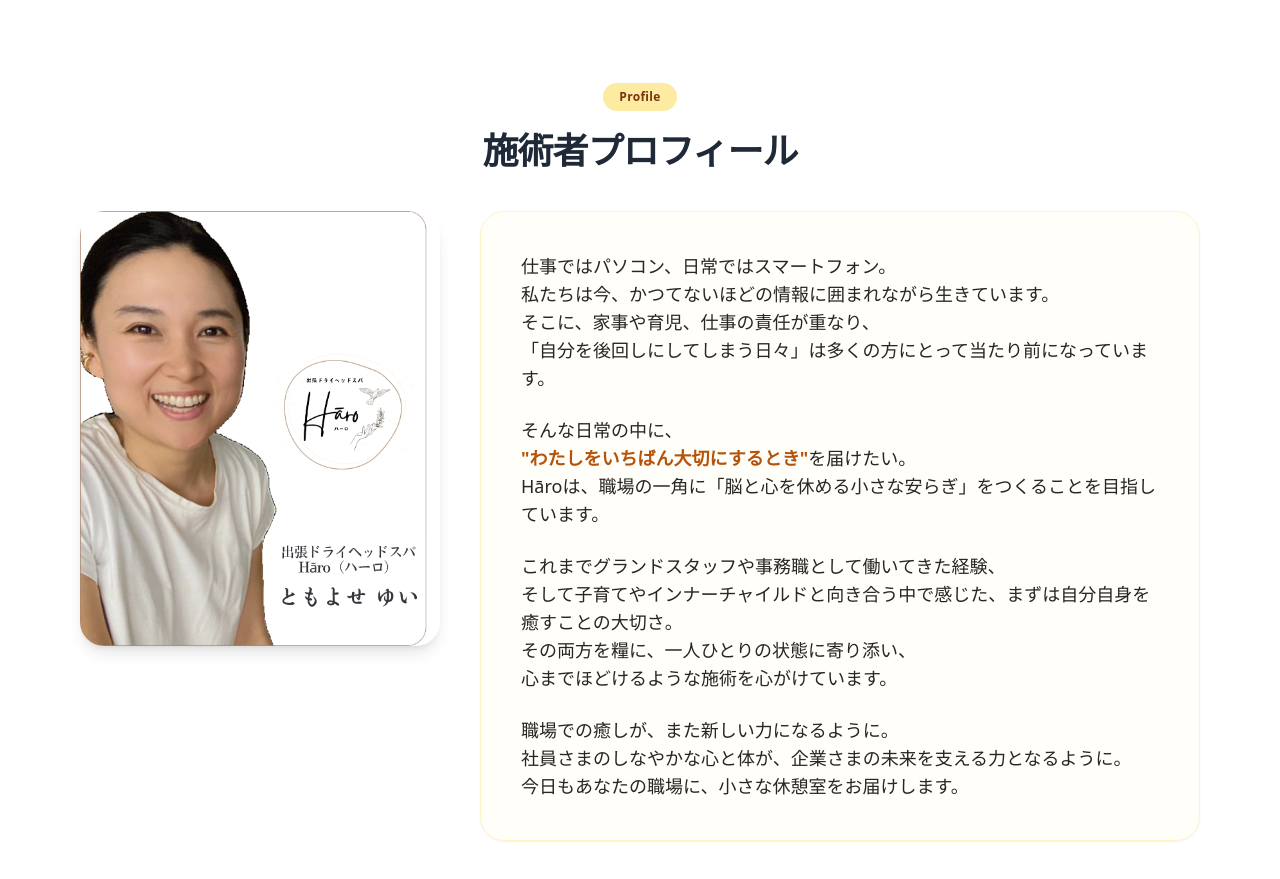
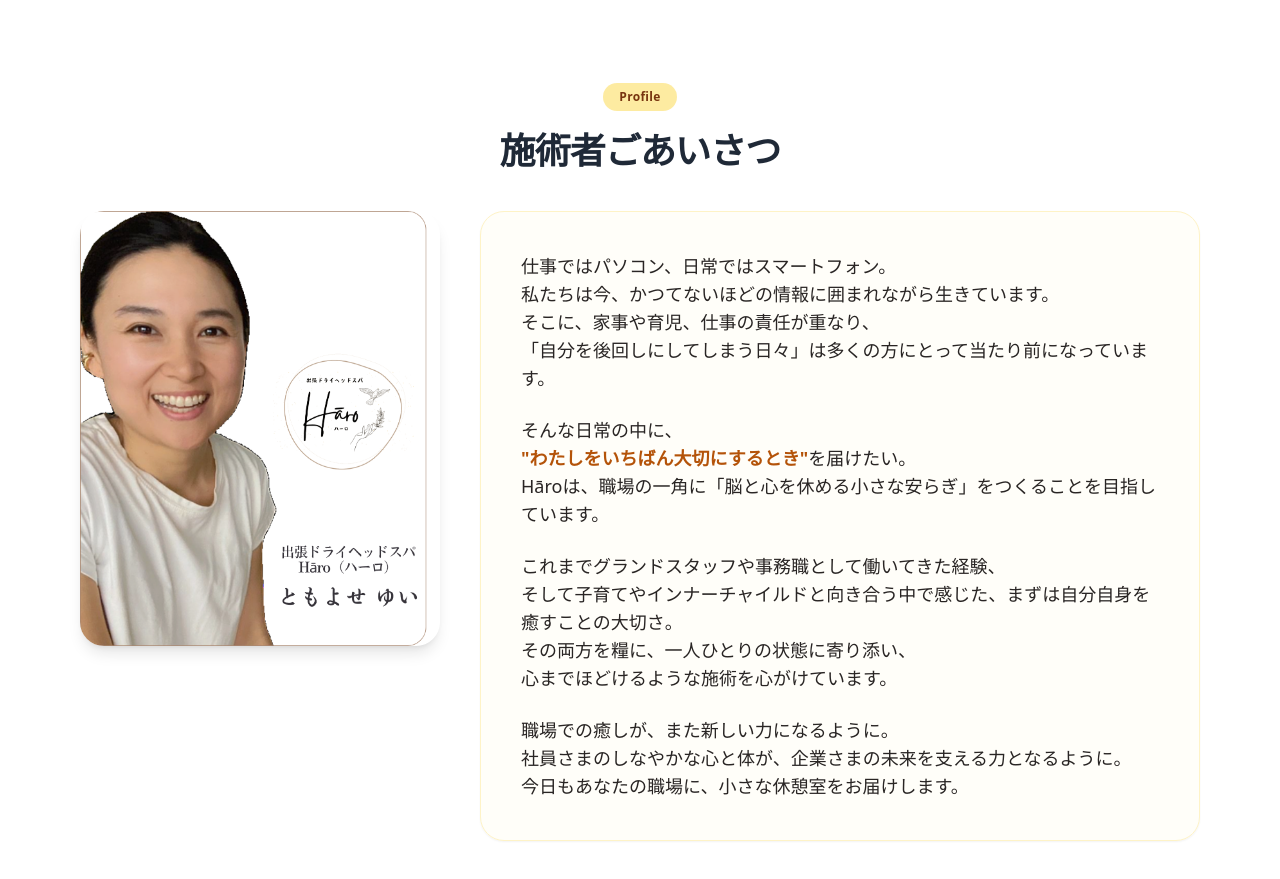
Before and after one commit to nkzsr-admin/pj_dry-head-spa, a plain HTML site: page index.html in a window 1280 px wide. Shown: the part 9820-10699 px from the top of the page. Drawn offline with nearby package versions, Linux system fonts and the light colour scheme.

Commit message:
Fix profile section h2 name

```diff
--- a/index.html
+++ b/index.html
@@ -727,7 +727,7 @@
   <section id="profile" class="scroll-mt-24 py-0 relative overflow-hidden bg-white">
     <div class="max-w-6xl mx-auto px-4 text-center section-pad">
       <span class="inline-block px-4 py-1.5 rounded-full bg-amber-200/80 text-amber-900 text-xs font-semibold tracking-wide">Profile</span>
-      <h2 class="mt-5 font-serif tracking-tight text-3xl md:text-4xl font-bold">施術者プロフィール</h2>
+      <h2 class="mt-5 font-serif tracking-tight text-3xl md:text-4xl font-bold">施術者ごあいさつ</h2>
 
       <!-- SP: 縦並び / PC: 横並び（画像左・文章右） -->
       <div class="mt-10 flex flex-col md:flex-row md:items-start gap-8 md:gap-10">
```
